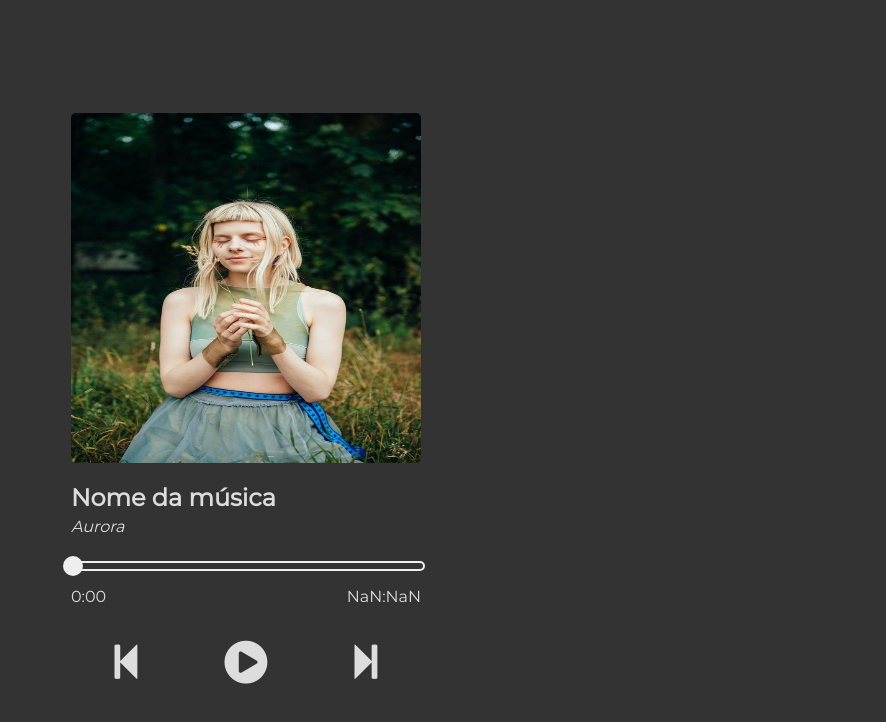
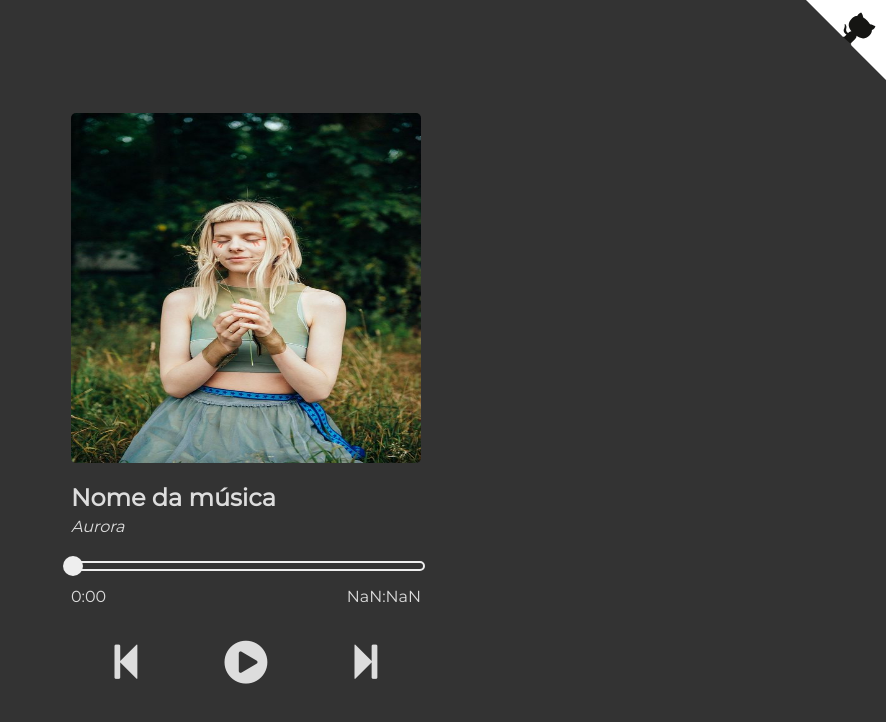
Before and after one commit to Gabrielhas2001/Reprodutor-Musical, a plain HTML site: page index.html in a window 1280 px wide. Shown: the whole page, without its empty margins (394-1280 px from the left). Drawn offline with Linux system fonts and the light colour scheme.

Commit message:
Update index.html

```diff
--- a/index.html
+++ b/index.html
@@ -40,6 +40,16 @@
         <i class="fa fa-step-forward setas"></i>
     </div>
 
+    <aside class="github-corner">
+        <a href="https://github.com/Gabrielhas2001/Reprodutor-Musical">
+            <svg xmlns="http://www.w3.org/2000/svg" width="80" height="80" viewBox="0 0 250 250" fill="#151513" style="position: absolute; top: 0; right: 0">
+                <path d="M0 0l115 115h15l12 27 108 108V0z" fill="#fff"/>
+                <path class="octo-arm" d="M128 109c-15-9-9-19-9-19 3-7 2-11 2-11-1-7 3-2 3-2 4 5 2 11 2 11-3 10 5 15 9 16" style="-webkit-transform-origin: 130px 106px; transform-origin: 130px 106px"/>
+                <path class="octo-body" d="M115 115s4 2 5 0l14-14c3-2 6-3 8-3-8-11-15-24 2-41 5-5 10-7 16-7 1-2 3-7 12-11 0 0 5 3 7 16 4 2 8 5 12 9s7 8 9 12c14 3 17 7 17 7-4 8-9 11-11 11 0 6-2 11-7 16-16 16-30 10-41 2 0 3-1 7-5 11l-12 11c-1 1 1 5 1 5z"/>
+              </svg>
+        </a>
+    </aside>
+
     <audio src="./musicas/AURORA - Runaway_d_HlPboLRL8.mp3"></audio>
     <script src="script.js"></script>
 </body>
```
